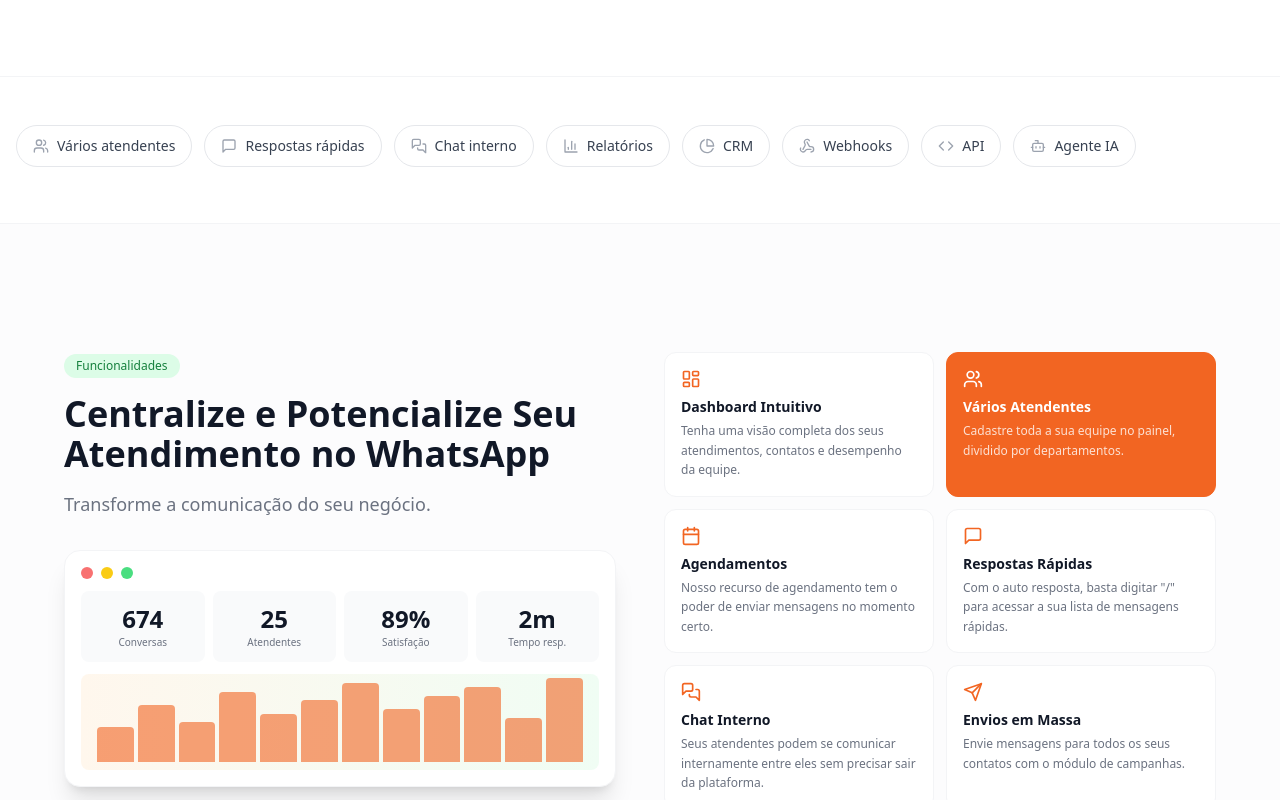
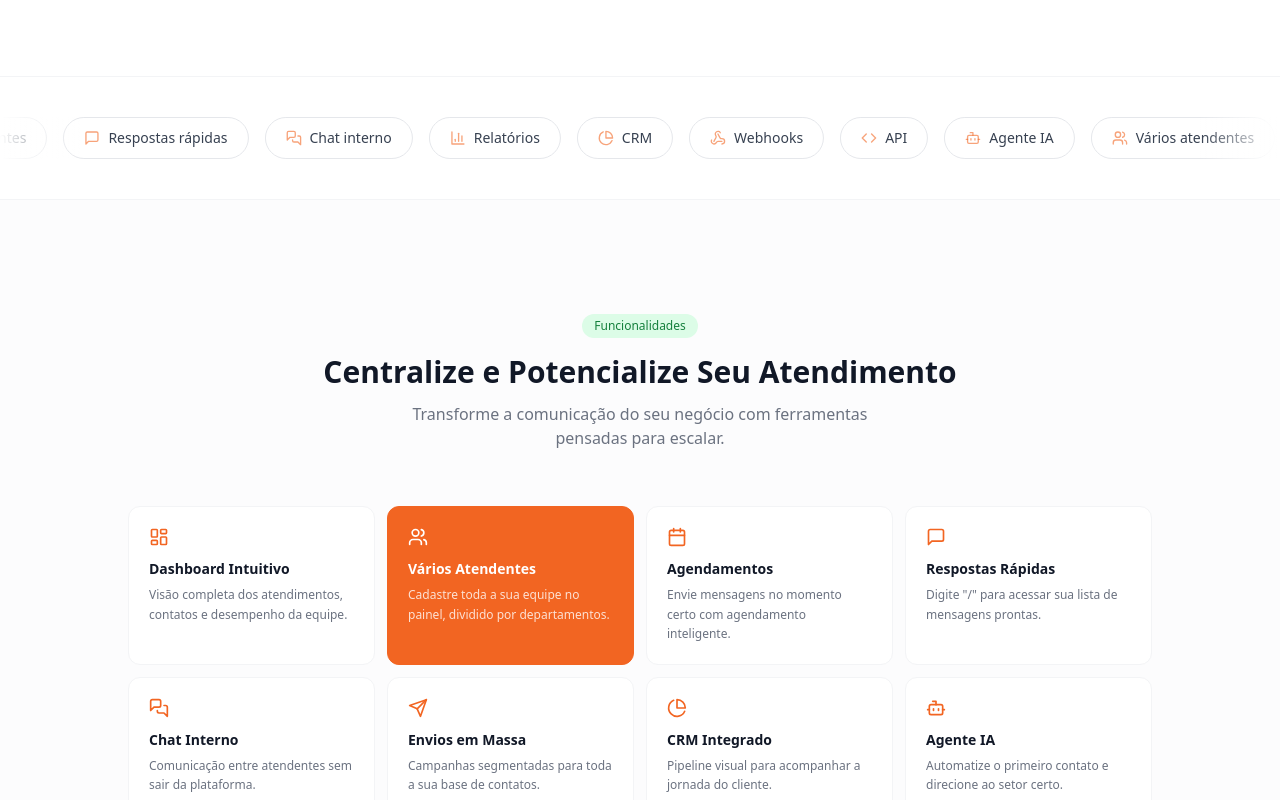
Before and after one commit to joaovcantuaria/whatsapp-attendant, a Next.js app: page / in a window 1280 px wide. Shown: the part 800-1600 px from the top of the page. Built offline with nearby package versions, Linux system fonts and the light colour scheme.

Commit message:
feat: tags com marquee infinito e features grid centralizado

```diff
--- a/components/landing/features-grid.tsx
+++ b/components/landing/features-grid.tsx
@@ -11,14 +11,14 @@ import {
   MessagesSquare,
   Send,
   PieChart,
-  ArrowRight
+  Bot
 } from 'lucide-react'
 
 const features = [
   {
     icon: LayoutDashboard,
     title: 'Dashboard Intuitivo',
-    description: 'Tenha uma visão completa dos seus atendimentos, contatos e desempenho da equipe.',
+    description: 'Visão completa dos atendimentos, contatos e desempenho da equipe.',
   },
   {
     icon: Users,
@@ -29,33 +29,32 @@ const features = [
   {
     icon: Calendar,
     title: 'Agendamentos',
-    description: 'Nosso recurso de agendamento tem o poder de enviar mensagens no momento certo.',
+    description: 'Envie mensagens no momento certo com agendamento inteligente.',
   },
   {
     icon: MessageSquare,
     title: 'Respostas Rápidas',
-    description: 'Com o auto resposta, basta digitar "/" para acessar a sua lista de mensagens rápidas.',
+    description: 'Digite "/" para acessar sua lista de mensagens prontas.',
   },
   {
     icon: MessagesSquare,
     title: 'Chat Interno',
-    description: 'Seus atendentes podem se comunicar internamente entre eles sem precisar sair da plataforma.',
+    description: 'Comunicação entre atendentes sem sair da plataforma.',
   },
   {
     icon: Send,
     title: 'Envios em Massa',
-    description: 'Envie mensagens para todos os seus contatos com o módulo de campanhas.',
+    description: 'Campanhas segmentadas para toda a sua base de contatos.',
   },
   {
     icon: PieChart,
     title: 'CRM Integrado',
-    description: 'Gerencie leads e acompanhe a jornada do cliente com pipeline visual.',
+    description: 'Pipeline visual para acompanhar a jornada do cliente.',
   },
   {
-    icon: ArrowRight,
-    title: 'Todas as Funcionalidades',
-    description: 'Funcionalidades que elevarão seu negócio a um novo patamar.',
-    isLink: true,
+    icon: Bot,
+    title: 'Agente IA',
+    description: 'Automatize o primeiro contato e direcione ao setor certo.',
   },
 ]
 
@@ -64,87 +63,51 @@ export function FeaturesGrid() {
   const isInView = useInView(ref, { once: true, margin: '-100px' })
 
   return (
-    <section id="funcionalidades" className="py-20 lg:py-32 bg-gray-50/50">
+    <section id="funcionalidades" className="py-20 lg:py-28 bg-gray-50/50">
       <div className="container mx-auto px-4">
-        <div className="max-w-6xl mx-auto">
-          <div className="grid lg:grid-cols-2 gap-12 items-start" ref={ref}>
-            {/* Left side - title + mockup */}
+        <div className="max-w-5xl mx-auto" ref={ref}>
+          {/* Header - Centralizado */}
           <motion.div
-              initial={{ opacity: 0, x: -30 }}
-              animate={isInView ? { opacity: 1, x: 0 } : {}}
-              transition={{ duration: 0.6 }}
+            initial={{ opacity: 0, y: 20 }}
+            animate={isInView ? { opacity: 1, y: 0 } : {}}
+            transition={{ duration: 0.5 }}
+            className="text-center mb-14"
           >
             <span className="inline-block px-3 py-1 bg-green-100 text-green-700 text-xs font-medium rounded-full mb-4">
               Funcionalidades
             </span>
-              <h2 className="text-3xl md:text-4xl font-bold text-gray-900 mb-4">
-                Centralize e Potencialize Seu Atendimento no WhatsApp
+            <h2 className="text-2xl md:text-3xl font-bold text-gray-900 mb-3">
+              Centralize e Potencialize Seu Atendimento
             </h2>
-              <p className="text-gray-500 text-lg mb-8">
-                Transforme a comunicação do seu negócio.
+            <p className="text-gray-500 max-w-lg mx-auto">
+              Transforme a comunicação do seu negócio com ferramentas pensadas para escalar.
             </p>
-
-              {/* Dashboard mockup */}
-              <div className="bg-white rounded-2xl shadow-xl border border-gray-100 p-4 relative overflow-hidden">
-                <div className="flex items-center gap-2 mb-3">
-                  <div className="w-3 h-3 rounded-full bg-red-400" />
-                  <div className="w-3 h-3 rounded-full bg-yellow-400" />
-                  <div className="w-3 h-3 rounded-full bg-green-400" />
-                </div>
-                <div className="space-y-3">
-                  <div className="grid grid-cols-4 gap-2">
-                    <div className="bg-gray-50 rounded-lg p-3 text-center">
-                      <div className="text-2xl font-bold text-gray-900">674</div>
-                      <div className="text-[10px] text-gray-500">Conversas</div>
-                    </div>
-                    <div className="bg-gray-50 rounded-lg p-3 text-center">
-                      <div className="text-2xl font-bold text-gray-900">25</div>
-                      <div className="text-[10px] text-gray-500">Atendentes</div>
-                    </div>
-                    <div className="bg-gray-50 rounded-lg p-3 text-center">
-                      <div className="text-2xl font-bold text-gray-900">89%</div>
-                      <div className="text-[10px] text-gray-500">Satisfação</div>
-                    </div>
-                    <div className="bg-gray-50 rounded-lg p-3 text-center">
-                      <div className="text-2xl font-bold text-gray-900">2m</div>
-                      <div className="text-[10px] text-gray-500">Tempo resp.</div>
-                    </div>
-                  </div>
-                  <div className="h-24 bg-gradient-to-r from-orange-50 to-green-50 rounded-lg flex items-end px-4 pb-2 gap-1">
-                    {[40, 65, 45, 80, 55, 70, 90, 60, 75, 85, 50, 95].map((h, i) => (
-                      <div key={i} className="flex-1 bg-[#F26522]/60 rounded-t" style={{ height: `${h}%` }} />
-                    ))}
-                  </div>
-                </div>
-              </div>
           </motion.div>
 
-            {/* Right side - cards grid */}
-            <div className="grid grid-cols-2 gap-3">
+          {/* Cards Grid - Centralizado */}
+          <div className="grid grid-cols-2 md:grid-cols-4 gap-3">
             {features.map((feature, i) => (
               <motion.div
                 key={feature.title}
                 initial={{ opacity: 0, y: 20 }}
                 animate={isInView ? { opacity: 1, y: 0 } : {}}
-                  transition={{ duration: 0.4, delay: 0.1 * i }}
-                  className={`p-4 rounded-xl border transition-all hover:shadow-md cursor-default ${
+                transition={{ duration: 0.4, delay: 0.06 * i }}
+                className={`p-5 rounded-xl border transition-all hover:shadow-md hover:-translate-y-0.5 cursor-default ${
                   feature.highlighted
                     ? 'bg-[#F26522] text-white border-[#F26522]'
-                      : feature.isLink
-                      ? 'bg-gray-900 text-white border-gray-900'
                     : 'bg-white border-gray-100 hover:border-orange-200'
                 }`}
               >
-                  <feature.icon className={`h-5 w-5 mb-2 ${
-                    feature.highlighted || feature.isLink ? 'text-white' : 'text-[#F26522]'
+                <feature.icon className={`h-5 w-5 mb-3 ${
+                  feature.highlighted ? 'text-white' : 'text-[#F26522]'
                 }`} />
-                  <h3 className={`font-semibold text-sm mb-1 ${
-                    feature.highlighted || feature.isLink ? 'text-white' : 'text-gray-900'
+                <h3 className={`font-semibold text-sm mb-1.5 ${
+                  feature.highlighted ? 'text-white' : 'text-gray-900'
                 }`}>
                   {feature.title}
                 </h3>
                 <p className={`text-xs leading-relaxed ${
-                    feature.highlighted || feature.isLink ? 'text-white/80' : 'text-gray-500'
+                  feature.highlighted ? 'text-white/80' : 'text-gray-500'
                 }`}>
                   {feature.description}
                 </p>
@@ -153,7 +116,6 @@ export function FeaturesGrid() {
           </div>
         </div>
       </div>
-      </div>
     </section>
   )
 }
--- a/components/landing/tags-scroll.tsx
+++ b/components/landing/tags-scroll.tsx
@@ -1,7 +1,5 @@
 'use client'
 
-import { useRef } from 'react'
-import { motion, useInView } from 'framer-motion'
 import {
   Users,
   MessageSquare,
@@ -25,31 +23,40 @@ const tags = [
 ]
 
 export function TagsScroll() {
-  const ref = useRef(null)
-  const isInView = useInView(ref, { once: true, margin: '-50px' })
+  return (
+    <section className="py-10 border-y border-gray-100 overflow-hidden">
+      <div className="relative">
+        {/* Fade edges */}
+        <div className="absolute left-0 top-0 bottom-0 w-20 bg-gradient-to-r from-white to-transparent z-10" />
+        <div className="absolute right-0 top-0 bottom-0 w-20 bg-gradient-to-l from-white to-transparent z-10" />
 
-  return (
-    <section className="py-12 border-y border-gray-100" ref={ref}>
-      <div className="container mx-auto px-4">
-        <motion.div
-          initial={{ opacity: 0 }}
-          animate={isInView ? { opacity: 1 } : {}}
-          transition={{ duration: 0.5 }}
-          className="flex items-center gap-3 overflow-x-auto pb-2 scrollbar-hide"
-        >
-          {tags.map((tag, i) => (
-            <motion.div
-              key={tag.label}
-              initial={{ opacity: 0, scale: 0.9 }}
-              animate={isInView ? { opacity: 1, scale: 1 } : {}}
-              transition={{ duration: 0.3, delay: 0.05 * i }}
-              className="flex items-center gap-2 px-4 py-2.5 bg-white border border-gray-200 rounded-full whitespace-nowrap text-sm text-gray-700 hover:border-[#F26522]/30 hover:bg-orange-50/50 transition-colors cursor-default shrink-0"
-            >
-              <tag.icon className="h-4 w-4 text-gray-400" />
-              {tag.label}
-            </motion.div>
-          ))}
-        </motion.div>
+        {/* Marquee container */}
+        <div className="flex animate-marquee">
+          {/* First set */}
+          <div className="flex items-center gap-4 shrink-0 px-2">
+            {tags.map((tag) => (
+              <div
+                key={tag.label}
+                className="flex items-center gap-2 px-5 py-2.5 bg-white border border-gray-200 rounded-full whitespace-nowrap text-sm text-gray-700 hover:border-[#F26522]/40 hover:bg-orange-50/50 transition-colors cursor-default"
+              >
+                <tag.icon className="h-4 w-4 text-[#F26522]/60" />
+                {tag.label}
+              </div>
+            ))}
+          </div>
+          {/* Duplicate for seamless loop */}
+          <div className="flex items-center gap-4 shrink-0 px-2">
+            {tags.map((tag) => (
+              <div
+                key={`dup-${tag.label}`}
+                className="flex items-center gap-2 px-5 py-2.5 bg-white border border-gray-200 rounded-full whitespace-nowrap text-sm text-gray-700 hover:border-[#F26522]/40 hover:bg-orange-50/50 transition-colors cursor-default"
+              >
+                <tag.icon className="h-4 w-4 text-[#F26522]/60" />
+                {tag.label}
+              </div>
+            ))}
+          </div>
+        </div>
       </div>
     </section>
   )
--- a/tailwind.config.ts
+++ b/tailwind.config.ts
@@ -76,10 +76,15 @@ const config: Config = {
           from: { height: 'var(--radix-accordion-content-height)' },
           to: { height: '0' },
         },
+        marquee: {
+          '0%': { transform: 'translateX(0%)' },
+          '100%': { transform: 'translateX(-50%)' },
+        },
       },
       animation: {
         'accordion-down': 'accordion-down 0.2s ease-out',
         'accordion-up': 'accordion-up 0.2s ease-out',
+        marquee: 'marquee 30s linear infinite',
       },
     },
   },
```
Lines whose indentation alone changed are shown as unchanged.
